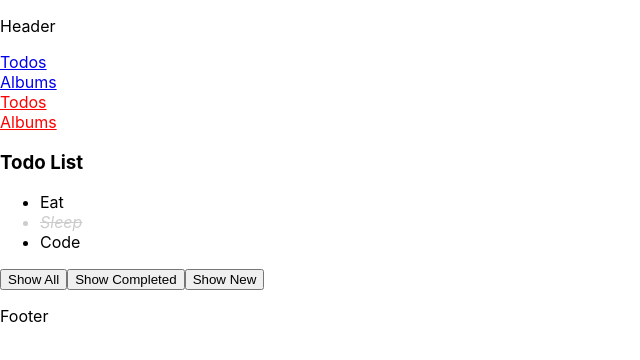
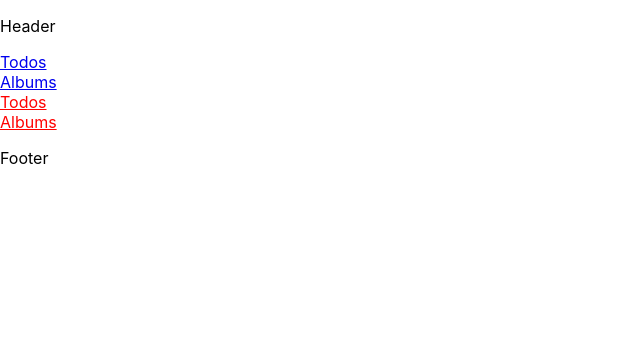
Before and after one commit to manhpham90vn/learn_react, a React (Create React App) app: page / in a window 1280 px wide. Shown: the top 360 px of the page, without its empty margins (0-640 px from the left). Built offline with nearby package versions, Linux system fonts and the light colour scheme.

Commit message:
refactor

```diff
--- a/package.json
+++ b/package.json
@@ -8,6 +8,7 @@
     "@testing-library/user-event": "^13.5.0",
     "classnames": "^2.5.1",
     "prop-types": "^15.8.1",
+    "query-string": "^9.1.0",
     "react": "^18.3.1",
     "react-dom": "^18.3.1",
     "react-router-dom": "^6.25.1",
--- a/src/App.js
+++ b/src/App.js
@@ -18,7 +18,6 @@ function App() {
             <NavLink to={"/albums"} style={{color: 'red'}}>Albums</NavLink>
 
             <Routes>
-                <Route path="/" element={<TodoFeature/>}/>
                 <Route path="/todos" element={<TodoFeature/>}/>
                 <Route path="/albums" element={<AlbumFeature/>}/>
             </Routes>
--- a/src/features/Todo/index.jsx
+++ b/src/features/Todo/index.jsx
@@ -1,5 +1,7 @@
-import React from 'react';
+import React, {useEffect, useMemo} from 'react';
 import TodoList from "./components/TodoList";
+import {useLocation, useNavigate} from "react-router-dom";
+import queryString from "query-string";
 
 function TodoFeature(props) {
     const initTodoList = [
@@ -20,8 +22,18 @@ function TodoFeature(props) {
         },
     ]
 
+    const location = useLocation();
+    const navigate = useNavigate()
     const [todo, setTodo] = React.useState(initTodoList)
-    const [filedTodo, setFiledTodo] = React.useState('all')
+    const [filter, setFilter] = React.useState(() => {
+        const params = queryString.parse(location.search)
+        return params.status || 'all'
+    })
+
+    useEffect(() => {
+        const params = queryString.parse(location.search)
+        setFilter(params.status || 'all')
+    }, [location.search])
 
     const handleTodoClick = (item) => {
         console.log(item)
@@ -37,18 +49,26 @@ function TodoFeature(props) {
     }
 
     const handleShowAll = () => {
-        setFiledTodo('all')
+        const params = queryString.stringify({status: 'all'})
+        const url = `${location.pathname}?${params}`
+        navigate(url, {replace: true})
     }
 
     const handleShowCompleted = () => {
-        setFiledTodo('completed')
+        const params = queryString.stringify({status: 'completed'})
+        const url = `${location.pathname}?${params}`
+        navigate(url, {replace: true})
     }
 
     const handleShowNew = () => {
-        setFiledTodo('new')
+        const params = queryString.stringify({status: 'new'})
+        const url = `${location.pathname}?${params}`
+        navigate(url, {replace: true})
     }
 
-    const renderTodo = todo.filter(todo => filedTodo === 'all' || filedTodo === todo.status)
+    const renderTodo = useMemo(() => {
+        return todo.filter(todo => filter === 'all' || filter === todo.status)
+    }, [todo, filter])
 
     return (
         <div>
```
Also changed, not shown: 1 other file (tests, documents, lock files or other folders).
